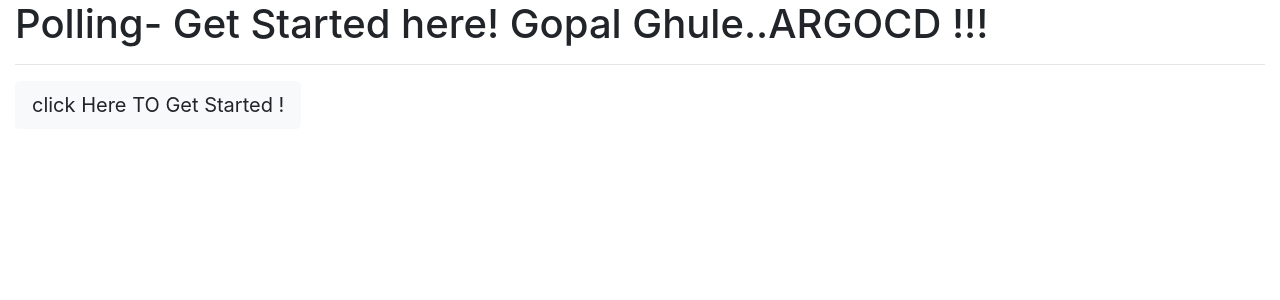
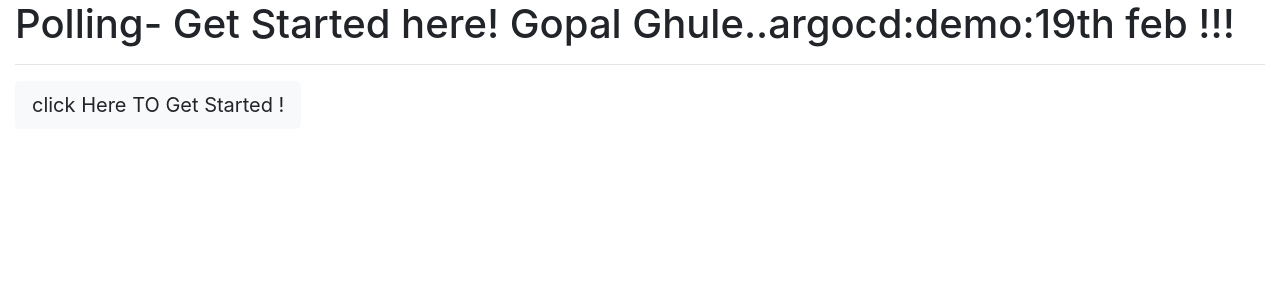
Before and after one commit to gopal-py07/CI-CD-Python-Django-Poll-App-Docker-Kubernet-minikube-, a Django app: page /home/ in a window 1280 px wide. Shown: the part 56-356 px from the top of the page. Run offline with Django 4.2, Linux system fonts and the light colour scheme; some libraries are stand-ins or nearby versions.

Commit message:
updating

```diff
--- a/templates/index.html
+++ b/templates/index.html
@@ -7,7 +7,7 @@
     <div class="row">
         <div class="col">
             <div id="home-content">
-                <h1>Polling- Get Started here! Gopal Ghule..ARGOCD !!!</h1>
+                <h1>Polling- Get Started here! Gopal Ghule..argocd:demo:19th feb !!!</h1>
                 <hr>
                 <a class="btn btn-light btn-lg" href="{% url 'polls:list' %}" role="button">
                     click Here TO Get Started !</a>
```
